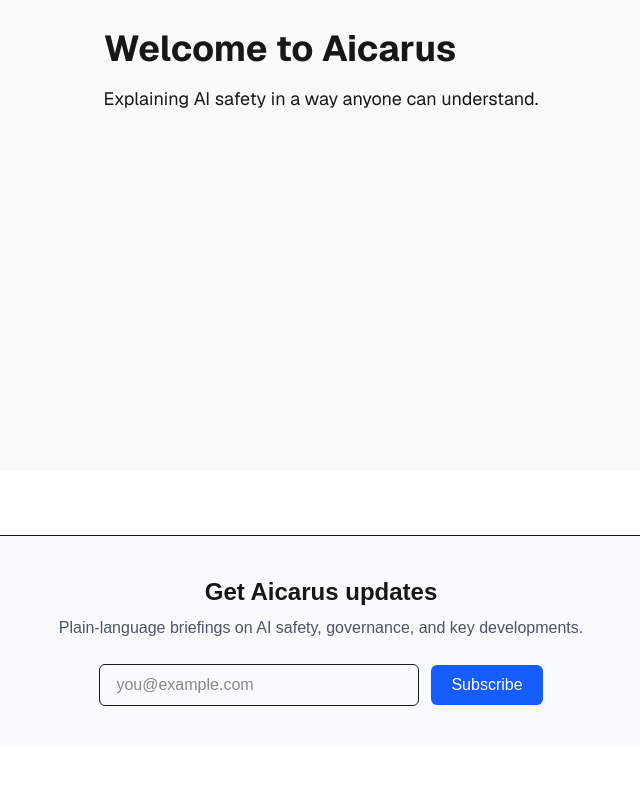
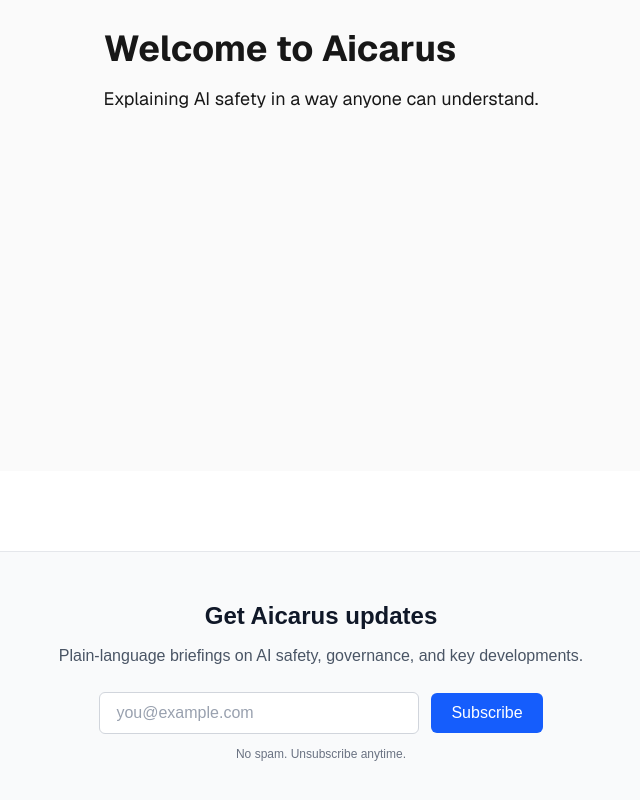
Before and after one commit to millymeden/aicarus, a Next.js app: page / in a window 1280 px wide. Shown: the part 429-1229 px from the top of the page, without its empty margins (319-959 px from the left). Before the commit the page ends 1175 px from the top, so only its background shows below. Built offline with nearby package versions, Linux system fonts and the light colour scheme.

Commit message:
Style of signup

```diff
--- a/app/components/NewsletterSignup.tsx
+++ b/app/components/NewsletterSignup.tsx
@@ -27,10 +27,13 @@
   }
 
   return (
-    <section className="mt-16 border-t bg-gray-50">
-      <div className="mx-auto max-w-3xl px-6 py-10 text-center">
-        <h2 className="text-2xl font-semibold">Get Aicarus updates</h2>
-        <p className="mt-2 text-gray-600">
+    <section className="mt-20 border-t border-gray-200 bg-gray-50 dark:bg-gray-900 dark:border-gray-800">
+      <div className="mx-auto max-w-3xl px-6 py-12 text-center">
+        <h2 className="text-2xl font-semibold text-gray-900 dark:text-gray-100">
+          Get Aicarus updates
+        </h2>
+
+        <p className="mt-3 text-gray-600 dark:text-gray-400">
           Plain-language briefings on AI safety, governance, and key developments.
         </p>
 
@@ -44,22 +47,30 @@
             value={email}
             onChange={(e) => setEmail(e.target.value)}
             placeholder="you@example.com"
-            className="w-full max-w-xs rounded-md border px-4 py-2"
+            className="w-full max-w-xs rounded-md border border-gray-300 bg-white px-4 py-2 text-gray-900 placeholder:text-gray-400 focus:outline-none focus:ring-2 focus:ring-blue-500 dark:bg-gray-800 dark:border-gray-700 dark:text-gray-100"
           />
+
           <button
             type="submit"
             disabled={state === "loading"}
-            className="rounded-md bg-blue-600 px-5 py-2 text-white hover:bg-blue-700 disabled:opacity-60"
+            className="rounded-md bg-blue-600 px-5 py-2 font-medium text-white hover:bg-blue-700 disabled:opacity-60 transition-colors"
           >
             {state === "loading" ? "Subscribing..." : "Subscribe"}
           </button>
         </form>
 
+        <p className="mt-3 text-xs text-gray-500 dark:text-gray-500">
+          No spam. Unsubscribe anytime.
+        </p>
+
         {state === "success" && (
-          <p className="mt-4 text-green-700">Subscribed — welcome aboard.</p>
+          <p className="mt-4 text-green-600 dark:text-green-400">
+            Subscribed — welcome aboard.
+          </p>
         )}
+
         {state === "error" && (
-          <p className="mt-4 text-red-700">
+          <p className="mt-4 text-red-600 dark:text-red-400">
             Something went wrong. Please try again.
           </p>
         )}
```
